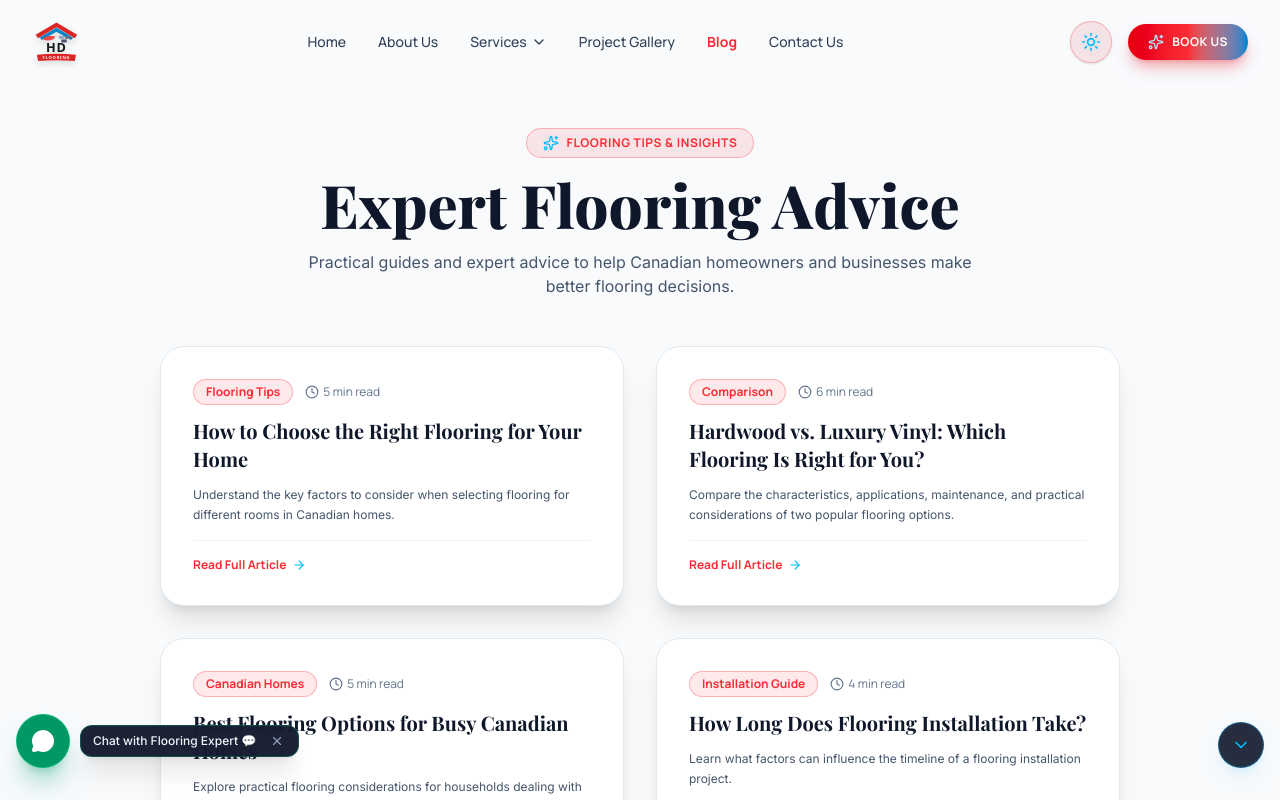
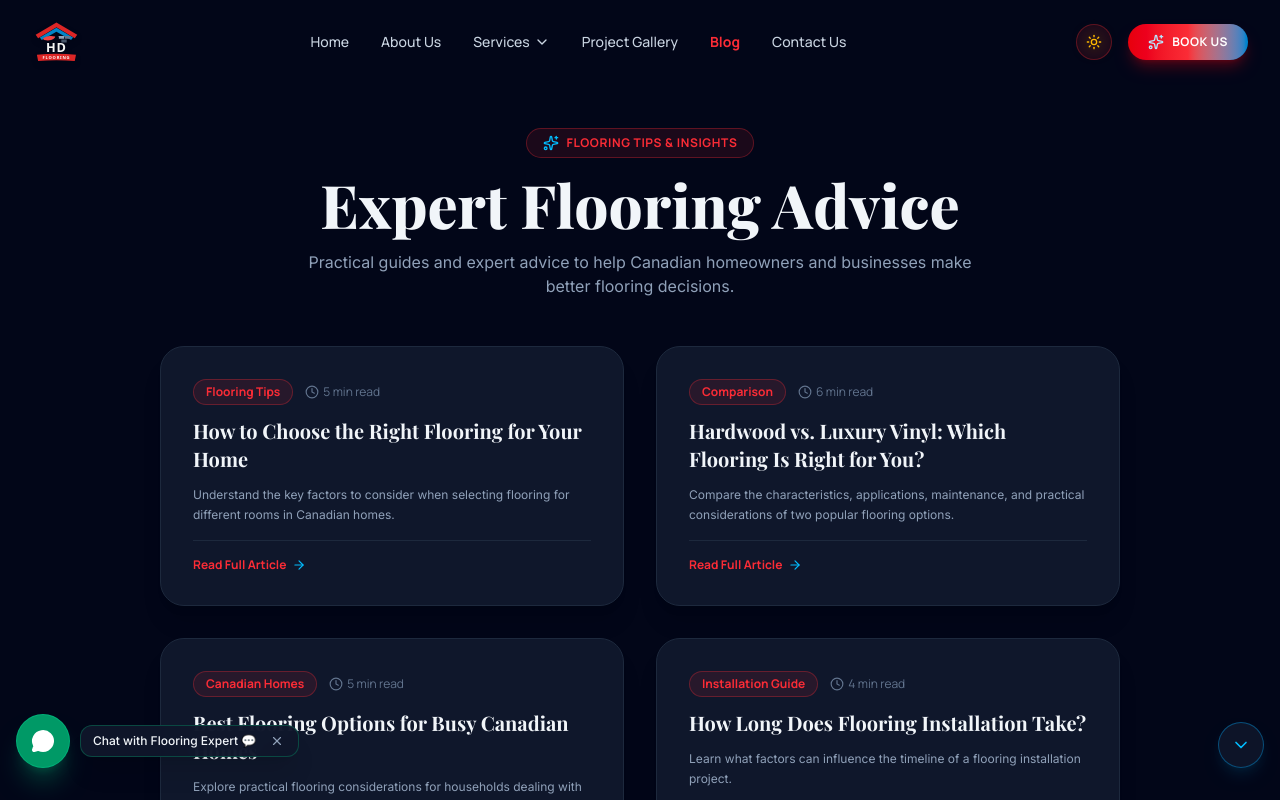
Before and after one commit to iKoniz2024/hd-flooring, a Next.js app: page /blog in a window 1280 px wide. Shown: the top 800 px of the page. Built offline with nearby package versions, Linux system fonts and the light colour scheme; a web font is replaced by a local one.

Commit message:
fix: enable Tailwind v4 class-based dark variant and resolve theme toggle state

```diff
--- a/src/app/globals.css
+++ b/src/app/globals.css
@@ -1,4 +1,6 @@
 @import "tailwindcss";
+
+@variant dark (&:where(.dark, .dark *));
 
 @layer base {
   :root {
--- a/src/components/interactive/DarkModeToggle.tsx
+++ b/src/components/interactive/DarkModeToggle.tsx
@@ -6,7 +6,7 @@ import { Sun, Moon } from 'lucide-react';
 import { motion } from 'framer-motion';
 
 export function DarkModeToggle() {
-  const { theme, setTheme } = useTheme();
+  const { theme, setTheme, resolvedTheme } = useTheme();
   const [mounted, setMounted] = useState(false);
 
   useEffect(() => {
@@ -15,29 +15,36 @@ export function DarkModeToggle() {
 
   if (!mounted) {
     return (
-      <div className="w-10 h-10 rounded-full border border-red-500/20 bg-red-500/5 animate-pulse" />
+      <div className="w-9 h-9 rounded-full border border-red-500/20 bg-red-500/5 animate-pulse" />
     );
   }
 
-  const isDark = theme === 'dark';
+  const currentTheme = resolvedTheme || theme || 'dark';
+  const isDark = currentTheme === 'dark';
+
+  const toggleTheme = () => {
+    setTheme(isDark ? 'light' : 'dark');
+  };
 
   return (
     <motion.button
       whileHover={{ scale: 1.08 }}
       whileTap={{ scale: 0.92 }}
-      onClick={() => setTheme(isDark ? 'light' : 'dark')}
-      className="relative p-2.5 rounded-full border border-red-500/30 bg-red-500/10 hover:bg-red-500/20 hover:border-red-500/50 text-red-500 dark:text-red-400 transition-all duration-300 shadow-sm hover:shadow-red-500/20 focus:outline-none"
+      onClick={toggleTheme}
+      className="relative w-9 h-9 rounded-full border border-red-500/30 bg-red-500/10 hover:bg-red-500/20 text-red-500 dark:text-red-400 transition-all duration-300 shadow-sm focus:outline-none flex items-center justify-center shrink-0 cursor-pointer"
       aria-label="Toggle Dark / Light Mode"
+      title={isDark ? "Switch to Light Mode" : "Switch to Dark Mode"}
     >
       <motion.div
         initial={false}
-        animate={{ rotate: isDark ? 0 : 180, scale: isDark ? 1 : 0.8 }}
-        transition={{ duration: 0.4, ease: 'backOut' }}
+        animate={{ rotate: isDark ? 0 : 180, scale: 1 }}
+        transition={{ duration: 0.3, ease: 'backOut' }}
+        className="flex items-center justify-center"
       >
         {isDark ? (
-          <Sun className="w-5 h-5 text-sky-400 drop-shadow-[0_0_8px_rgba(56,189,248,0.5)]" />
+          <Sun className="w-4 h-4 text-amber-400 drop-shadow-[0_0_8px_rgba(251,191,36,0.6)]" />
         ) : (
-          <Moon className="w-5 h-5 text-red-500 drop-shadow-[0_0_8px_rgba(239,68,68,0.3)]" />
+          <Moon className="w-4 h-4 text-sky-500 drop-shadow-[0_0_8px_rgba(14,165,233,0.5)]" />
         )}
       </motion.div>
     </motion.button>
```
